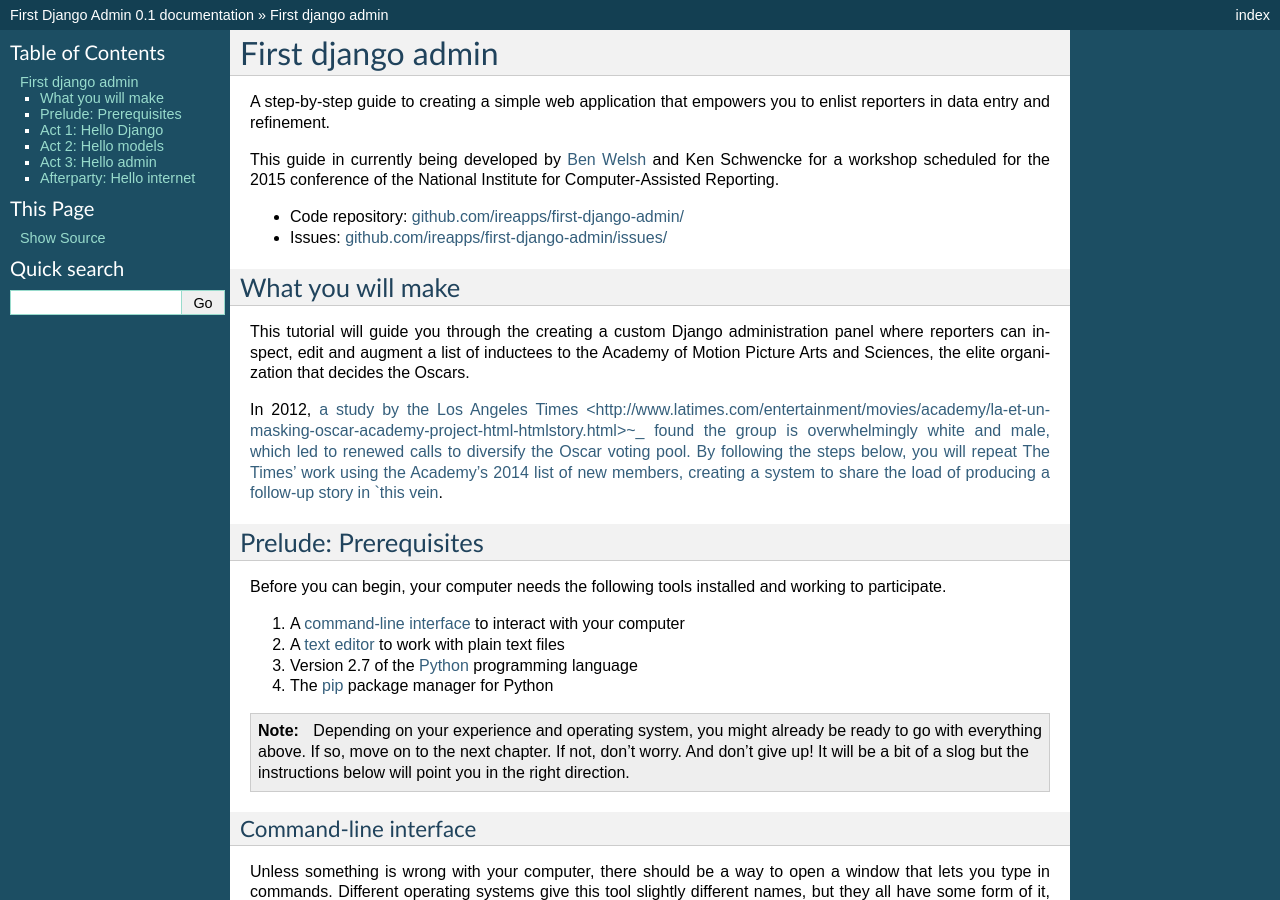
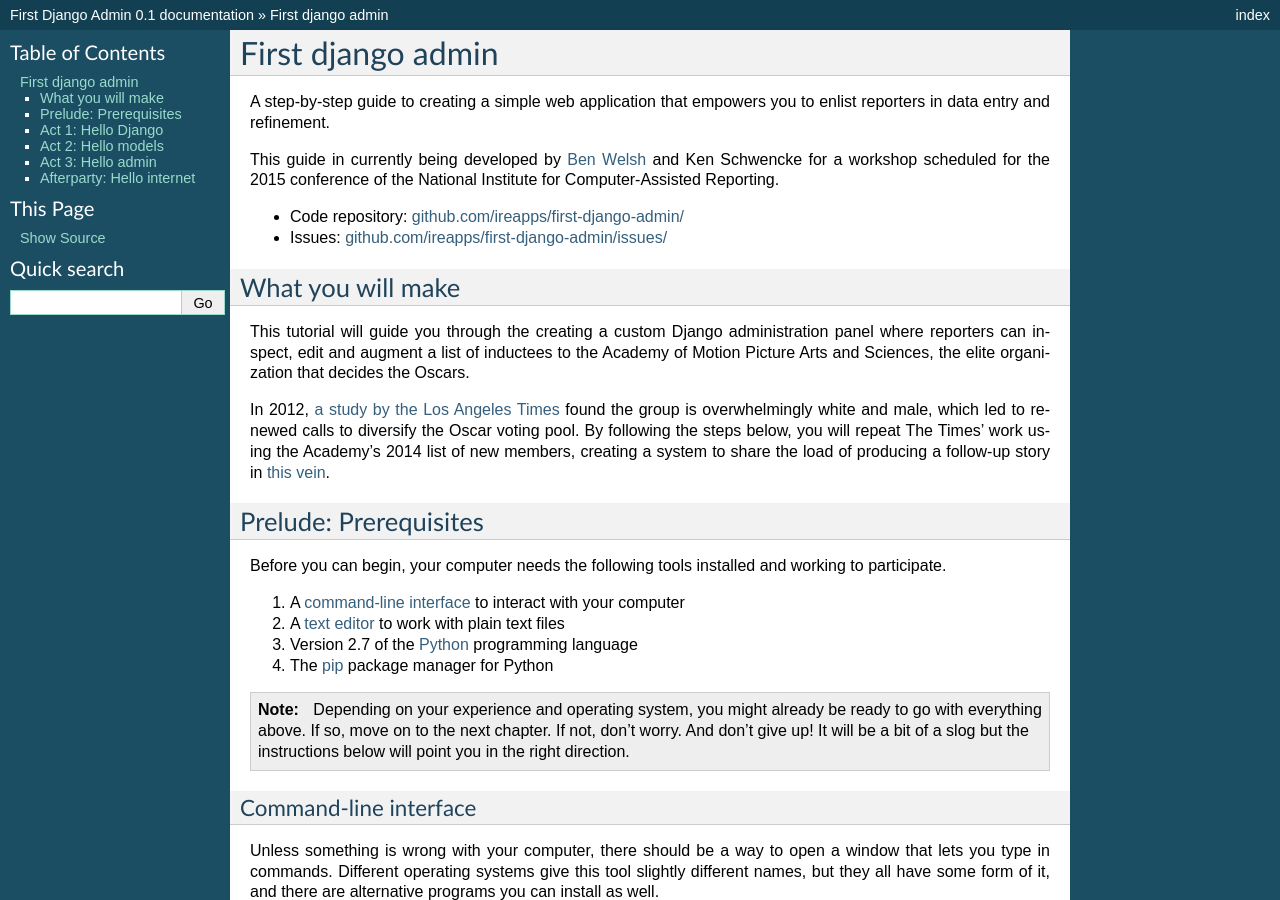
Before and after one commit to palewire/first-django-admin, a Sphinx documentation site: the page built from docs/index.rst, in a window 1280 px wide and 900 px high. Built offline with Sphinx 7.4.7, drawn with Linux system fonts in a browser that asks for light colours.

Commit message:
Syntax error

```diff
--- a/docs/index.rst
+++ b/docs/index.rst
@@ -18,7 +18,7 @@
 
 This tutorial will guide you through the creating a custom Django administration panel where reporters can inspect, edit and augment a list of inductees to the Academy of Motion Picture Arts and Sciences, the elite organization that decides the Oscars.
 
-In 2012, `a study by the Los Angeles Times <http://www.latimes.com/entertainment/movies/academy/la-et-unmasking-oscar-academy-project-html-htmlstory.html>~_ found the group is overwhelmingly white and male, which led to renewed calls to diversify the Oscar voting pool. By following the steps below, you will repeat The Times' work using the Academy's 2014 list of new members, creating a system to share the load of producing a follow-up story in `this vein <http://www.latimes.com/entertainment/envelope/moviesnow/la-et-mn-diversity-oscar-academy-members-20131221-story.html>`_.
+In 2012, `a study by the Los Angeles Times <http://www.latimes.com/entertainment/movies/academy/la-et-unmasking-oscar-academy-project-html-htmlstory.html>`_ found the group is overwhelmingly white and male, which led to renewed calls to diversify the Oscar voting pool. By following the steps below, you will repeat The Times' work using the Academy's 2014 list of new members, creating a system to share the load of producing a follow-up story in `this vein <http://www.latimes.com/entertainment/envelope/moviesnow/la-et-mn-diversity-oscar-academy-members-20131221-story.html>`_.
 
 Prelude: Prerequisites
 ----------------------
```
